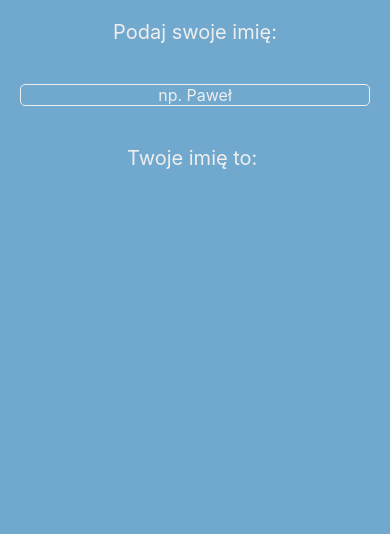
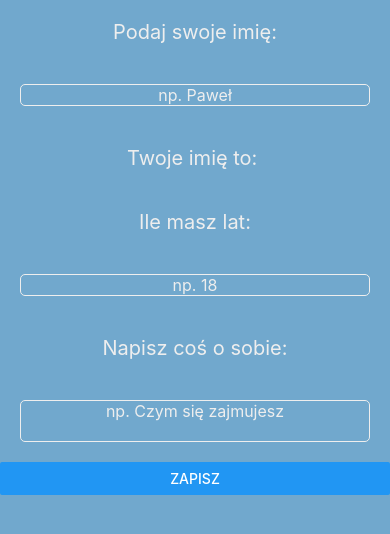
Before and after one commit to machinacyfrowa/reactProject, a React Native app: screen / in a window 390 px wide. Shown: the top 534 px of the page. Built offline with nearby package versions, Linux system fonts and the light colour scheme.

Commit message:
textinput

```diff
--- a/App.js
+++ b/App.js
@@ -14,6 +14,12 @@ import {
 const App /*: () => Node */ = () => {
 
   const [name, setName] = useState('')
+  const [age, setAge] = useState(null)
+  const [bio, setBio] = useState(null)
+
+  const saveInfo = () => {
+    //TODO: sprawdzić jak zaczytać dane z textinput bez stanu
+  }
 
   return (
     <SafeAreaView style={styles.appMain}>
@@ -25,10 +31,36 @@ const App /*: () => Node */ = () => {
         placeholder='np. Paweł'
         placeholderTextColor={'#eee'}
         onChangeText={(value => setName(value))}
+        // maxLength={16}
+        // secureTextEntry={true}
       />
       <Text style={styles.label}>
         Twoje imię to: {name}
       </Text>
+      <Text style={styles.label}>
+        Ile masz lat:
+      </Text>
+      <TextInput
+        style={styles.input}
+        placeholder='np. 18'
+        placeholderTextColor={'#eee'}
+        keyboardType='number-pad'
+        onChangeText={(value) => setAge(value)}
+      />
+      <Text style={styles.label}>
+        Napisz coś o sobie:
+      </Text>
+      <TextInput
+        style={styles.input}
+        placeholder='np. Czym się zajmujesz'
+        placeholderTextColor={'#eee'}
+        multiline
+        onChangeText={(value) => setBio(value)}
+      />
+      <Button
+        title="Zapisz"
+        onPress={saveInfo}
+      ></Button>
     </SafeAreaView>
   )
 }
```
